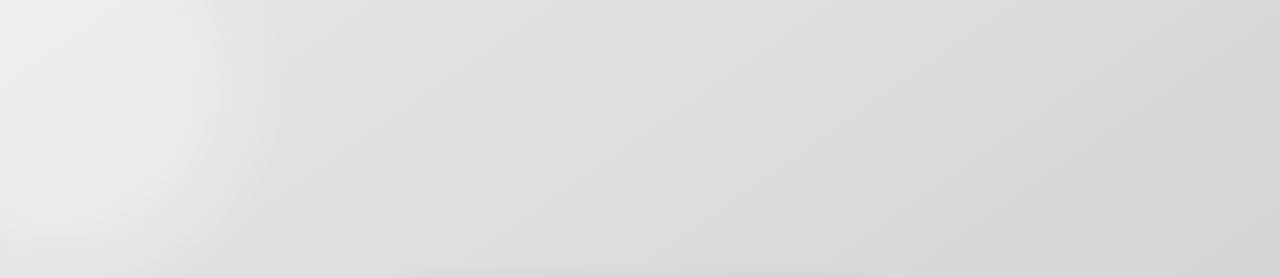
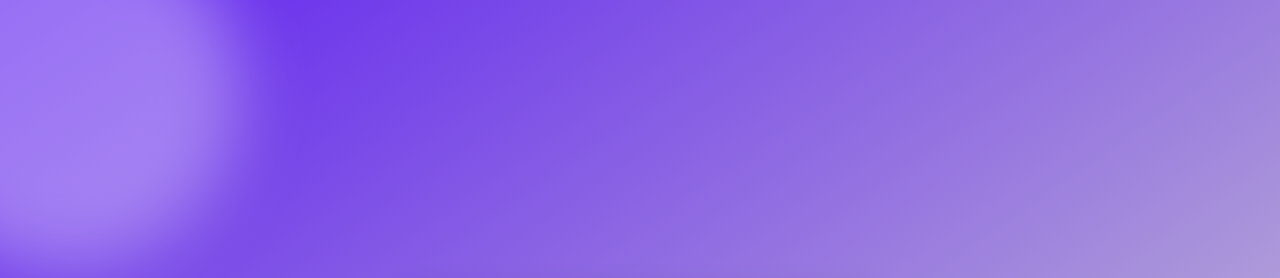
Before and after one commit to At3rnoT/random_number_generator, a plain HTML site: page index.html in a window 1280 px wide. Shown: the top 278 px of the page. Drawn offline with Linux system fonts and the light colour scheme.

Commit message:
Change background gradient color in index.html
Updated the background gradient color in the CSS.

```diff
--- a/index.html
+++ b/index.html
@@ -16,7 +16,7 @@
         margin: 0;
         padding: 0;
         font-family: "Segoe UI", Roboto, system-ui, -apple-system, sans-serif;
-        background: linear-gradient(145deg, #e6e6e6, #cfcfcf);
+        background: linear-gradient(145deg, #6123f0, #cfcfcf);
         height: 100vh;
         display: flex;
         justify-content: center;
```
